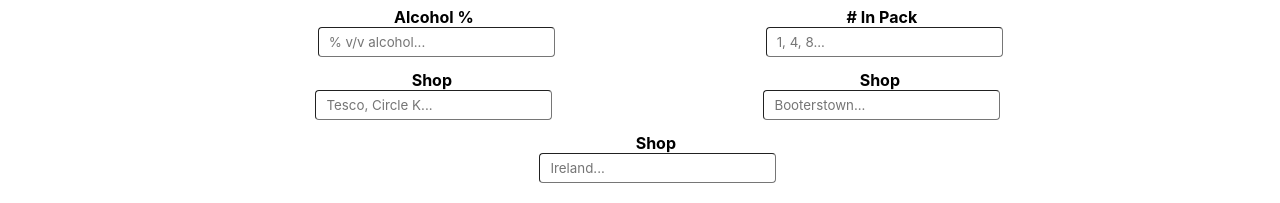
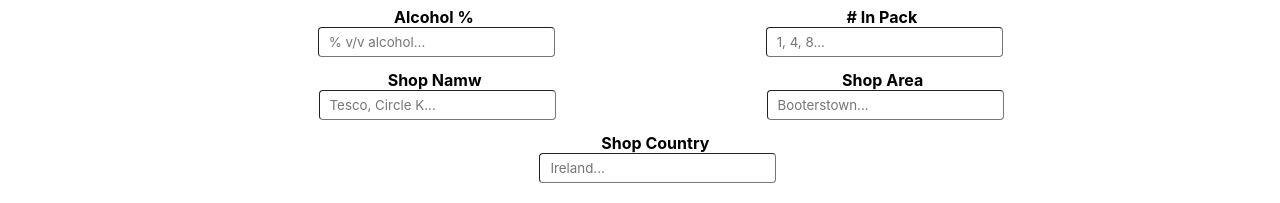
Before and after one commit to brenoconnell/gary-is-a-fish-frontend, a React (Create React App) app: page / in a window 1280 px wide. Both pictures are taken after a click on the item "Submit New Drink". Shown: the part 308-511 px from the top of the page. Built offline with nearby package versions, Linux system fonts and the light colour scheme; no server answers.

Commit message:
Old work was unsaved

```diff
--- a/src/components/NewDrinkPage/NewDrinkPage.js
+++ b/src/components/NewDrinkPage/NewDrinkPage.js
@@ -13,7 +13,7 @@ class NewDrinkPage extends React.Component {
 
         this.allBevTypes = [...allBevTypes.bevTypes].sort((a,b) => a > b ? 1 : -1)
 
-        let newDate = new Date()
+
         this.state = {
             brand: "",
             brandBeverageName: "",
@@ -26,8 +26,8 @@ class NewDrinkPage extends React.Component {
             shop: "",
             shopLocation: "",
             shopCountry: "",
-            inputTime: newDate.toString(),
-            id: this.makeRandID(10),
+            inputTime: "",
+            id: "",
             currency: "EUR"
         }
     }
@@ -57,7 +57,10 @@ class NewDrinkPage extends React.Component {
 
     onSubmitForm(event){
         event.preventDefault()
+        let newDate = new Date()
         let newDrink = new DrinkClass(this.state)
+        newDrink.id = this.makeRandID(10)
+        newDrink.inputTime = newDate.toString()
         if(newDrink.isValidDrink()){
             this.props.listOfDrinks.push(newDrink)
             this.props.setListOfDrinks(this.props.listOfDrinks)
@@ -116,18 +119,18 @@ class NewDrinkPage extends React.Component {
                 </div>
                 <div className="form-row">
                     <div className="form-field">
-                        <label htmlFor="shopInput"><b>Shop</b></label>
+                        <label htmlFor="shopInput"><b>Shop Namw</b></label>
                         <input placeholder="Tesco, Circle K..." name="shopInput" type='text' onChange={(event) => this.myChangeHandler(event, "shop")}/>
                     </div>
                     <div className="form-field">
-                        <label htmlFor="shopLocationInput"><b>Shop</b></label>
+                        <label htmlFor="shopLocationInput"><b>Shop Area</b></label>
                         <input placeholder="Booterstown..." name="shopLocationInput" type='text' onChange={(event) => this.myChangeHandler(event, "shopLocation")}/>
                     </div>
 
                 </div>
                 <div className="form-row">
                     <div className="form-field">
-                        <label htmlFor="shopCountryInput"><b>Shop</b></label>
+                        <label htmlFor="shopCountryInput"><b>Shop Country</b></label>
                         <input placeholder="Ireland..." name="shopCountryInput" type='text' onChange={(event) => this.myChangeHandler(event, "shopCountry")}/>
                     </div>
                 </div>
--- a/src/components/TablePage/DrinkItem.js
+++ b/src/components/TablePage/DrinkItem.js
@@ -44,6 +44,16 @@ function CountryFlag(props){
     return <div className="drinkCategory"><img src={src} alt={props.countryName}></img></div>
 }
 
+function testRemove(drink){
+    let body = {"drinkID": drink.id}
+    let xhr = new XMLHttpRequest()
+    xhr.addEventListener('load', () => {
+        console.log(xhr.responseText)
+    })
+    xhr.open('POST','http://localhost:5000/removeDrink')
+    xhr.send(JSON.stringify(body))
+}
+
 function DrinkItem(props) {
     let myDrink = props.myDrink;
     return (
@@ -57,6 +67,9 @@ function DrinkItem(props) {
             <div className="drinkCategory">{myDrink.alcoholContent}</div>
             <div className="drinkCategory">{myDrink.shop}, {myDrink.shopLocation}</div>
             <CountryFlag countryName={myDrink.shopCountry}></CountryFlag>
+            <div className="drinkButtons">
+                <button onClick={()=>testRemove(myDrink)}>BIN</button>
+            </div>
         </div>
     );
 }
```
